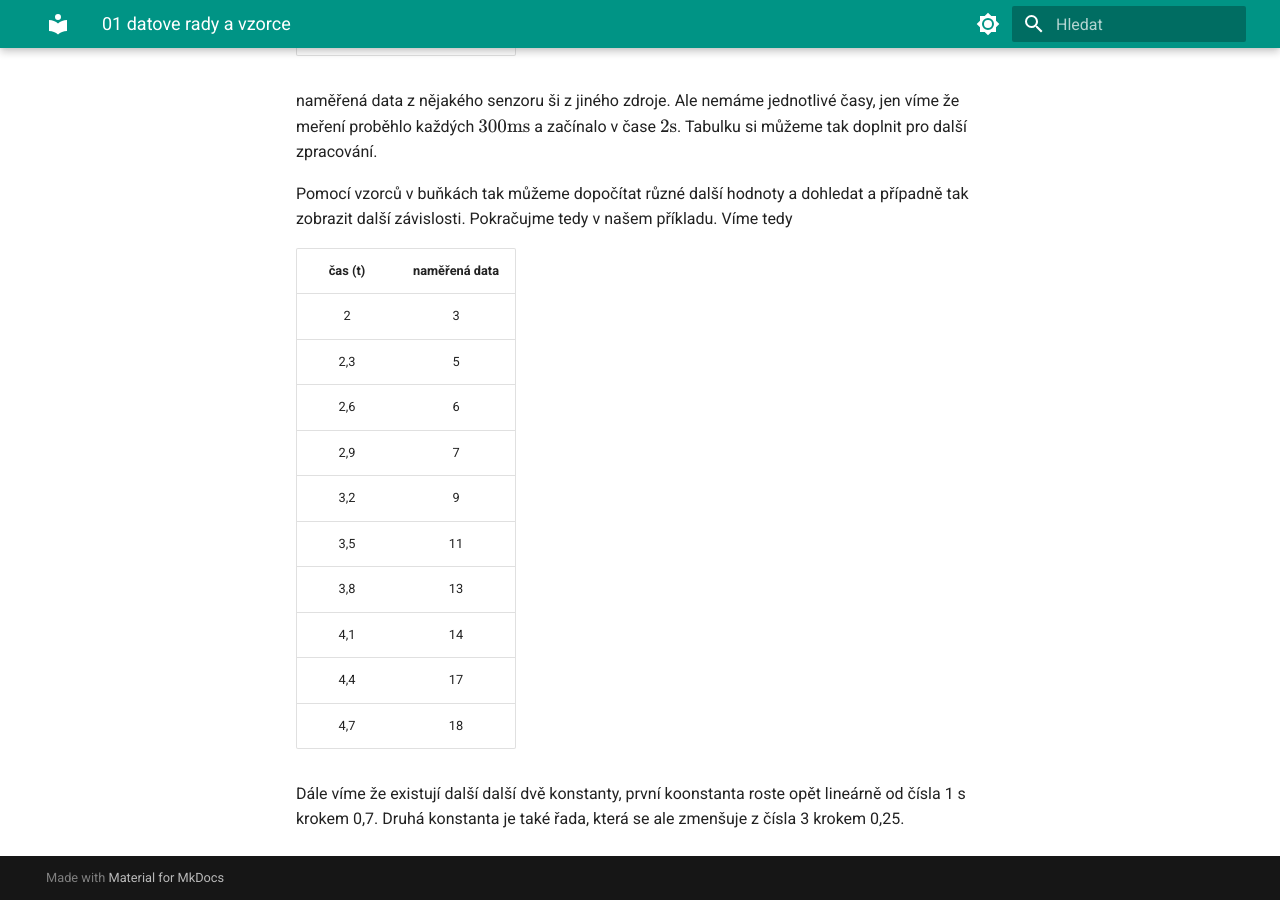
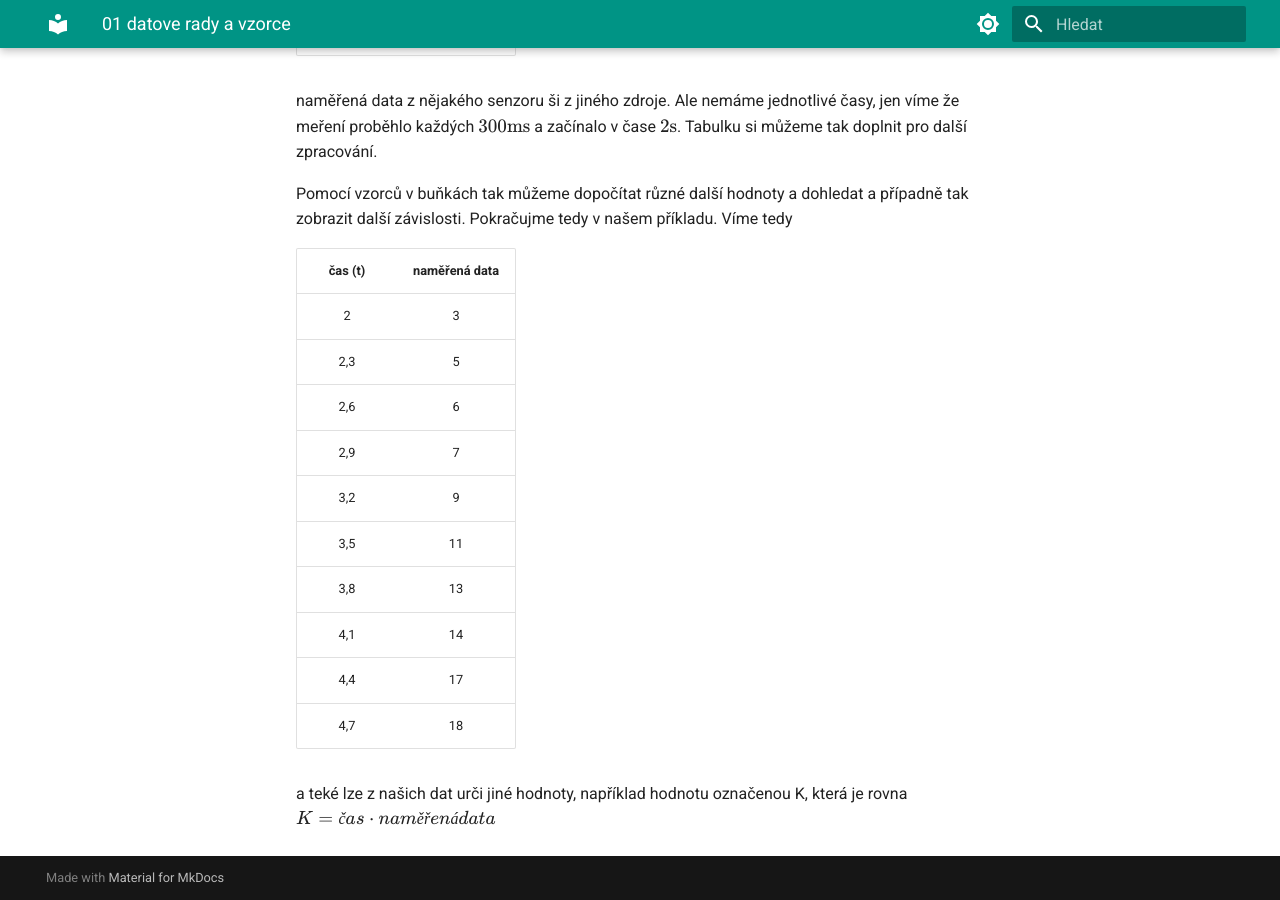
Before and after one commit to svetpodlefarmare/agora-wiki, an MkDocs documentation site: the page built from docs/zpracovani_dat/01-datove-rady-a-vzorce.md, in a window 1280 px wide and 900 px high, scrolled down 858 px. Built offline with MkDocs 1.6.1 and Material for MkDocs 9.7.7, drawn with Linux system fonts in a browser that asks for light colours.

Commit message:
Update 01-datove-rady-a-vzorce.md

```diff
--- a/docs/zpracovani_dat/01-datove-rady-a-vzorce.md
+++ b/docs/zpracovani_dat/01-datove-rady-a-vzorce.md
@@ -33,4 +33,4 @@ Pomocí vzorců v buňkách tak můžeme dopočítat různé další hodnoty a d
 |4,4|17|
 |4,7|18|
 
-Dále víme že existují další další dvě konstanty, první koonstanta roste opět lineárně od čísla 1 s krokem 0,7. Druhá konstanta je také řada, která se ale zmenšuje z čísla 3 krokem 0,25.
+a teké lze z našich dat urči jiné hodnoty, například hodnotu označenou K, která je rovna $K = čas \cdot naměřená data$
```
